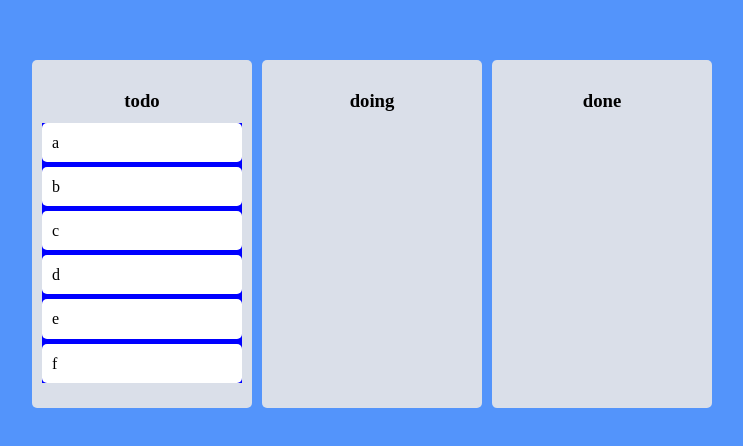
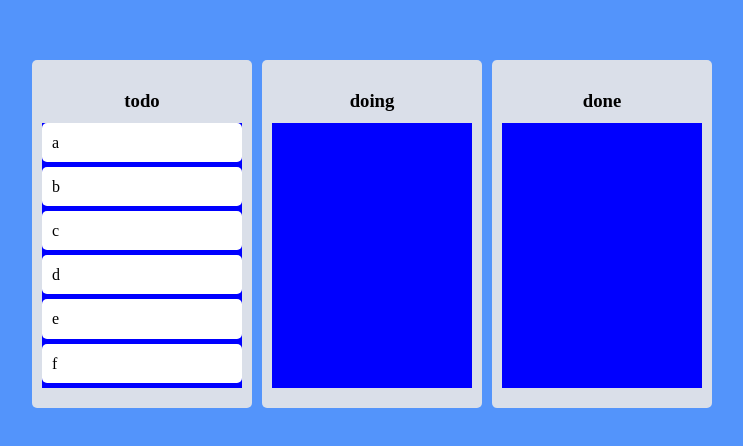
Before and after one commit to n0hack/tech-stacks, a React (Create React App) app in the folder 2022/react-beautiful-dnd/tutorial/: page / in a window 1280 px wide. Shown: the part 166-612 px from the top of the page, without its empty margins (268-1011 px from the left). Built offline with nearby package versions, Linux system fonts and the light colour scheme.

Commit message:
[fix] Droppable Snapshot

```diff
--- a/2022/react-beautiful-dnd/tutorial/src/components/Board.tsx
+++ b/2022/react-beautiful-dnd/tutorial/src/components/Board.tsx
@@ -9,11 +9,25 @@
   padding-top: 30px;
   background-color: ${(props) => props.theme.boardColor};
   border-radius: 5px;
+  display: flex;
+  flex-direction: column;
 `;
 
 const Title = styled.h3`
   text-align: center;
   margin-bottom: 10px;
+`;
+
+interface IAreaProps {
+  isDraggingOver: boolean;
+  isDraggingFromThis: boolean;
+}
+
+const Area = styled.div<IAreaProps>`
+  background-color: ${(props) =>
+    props.isDraggingOver ? 'pink' : props.isDraggingFromThis ? 'red' : 'blue'};
+  flex-grow: 1;
+  transition: background-color 0.3s ease-in-out;
 `;
 
 interface IBoardProps {
@@ -26,9 +40,10 @@
     <Wrapper>
       <Title>{boardId}</Title>
       <Droppable droppableId={boardId}>
-        {(provided) => (
-          <div
-            style={{ backgroundColor: 'blue' }}
+        {(provided, snapshot) => (
+          <Area
+            isDraggingOver={snapshot.isDraggingOver}
+            isDraggingFromThis={Boolean(snapshot.draggingFromThisWith)}
             ref={provided.innerRef}
             {...provided.droppableProps}
           >
@@ -36,7 +51,7 @@
               <DragabbleCard key={todo} index={index} todo={todo} />
             ))}
             {provided.placeholder}
-          </div>
+          </Area>
         )}
       </Droppable>
     </Wrapper>
```
